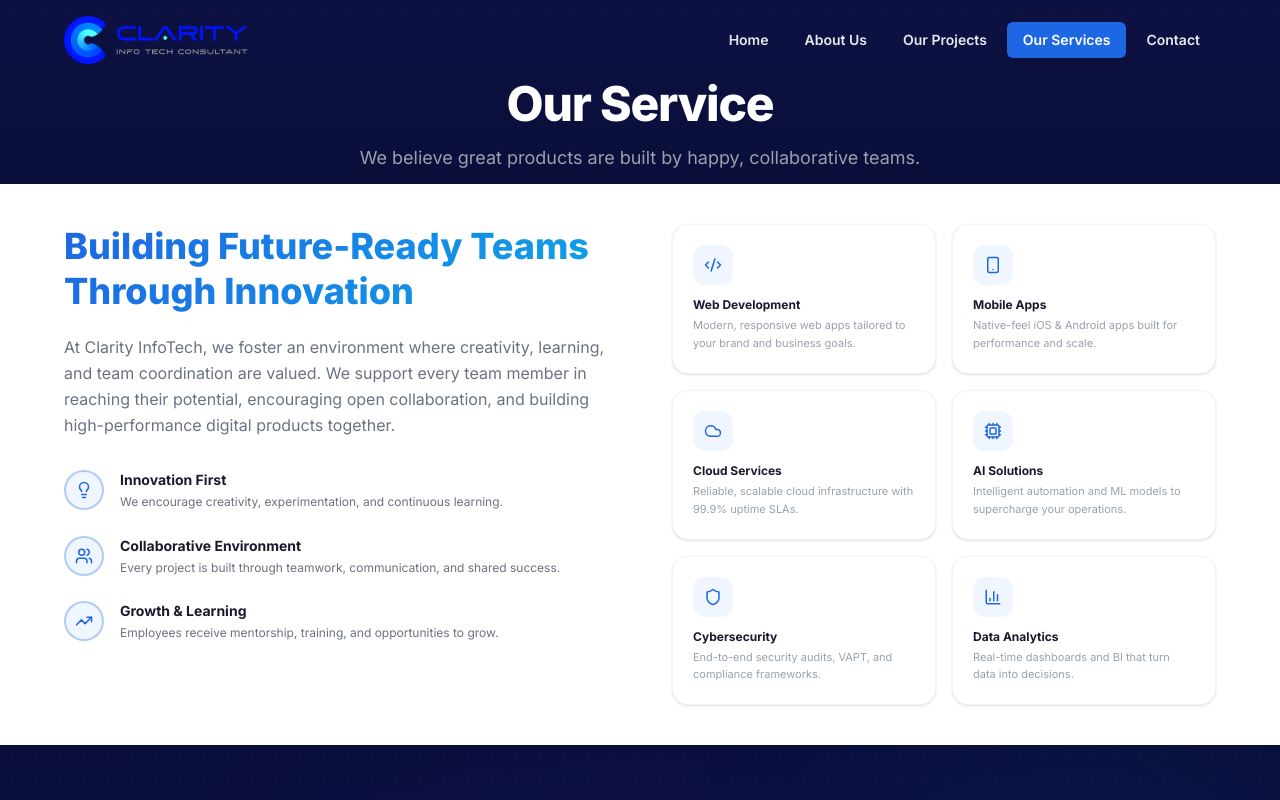
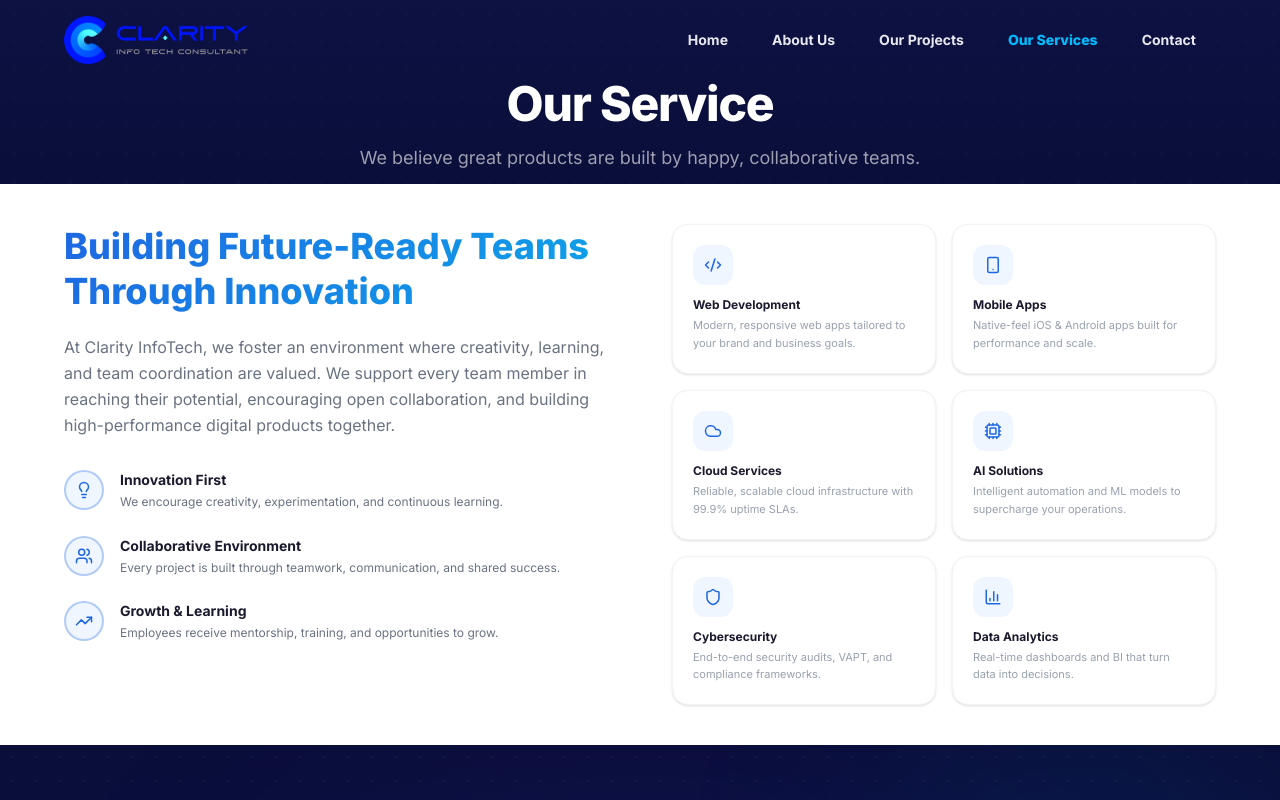
Before and after one commit to Zubairyasalam/Clarity-InfoTech, a Next.js app: page /our-services in a window 1280 px wide. Shown: the top 800 px of the page. Built offline with nearby package versions, Linux system fonts and the light colour scheme.

Commit message:
Style active Our Services header link consistently with other pages

```diff
--- a/src/app/our-services/page.js
+++ b/src/app/our-services/page.js
@@ -204,8 +204,19 @@ export default function OurServicesPage() {
             {headerData.links.map((link) => {
               const isActive = link.label === "Our Services";
               return (
-                <a key={link.label} href={link.url}
-                  className={`px-4 py-2 font-semibold text-sm transition-all duration-200 rounded-md ${isActive ? "bg-[#1E67E2] text-white" : isScrolled ? "text-gray-700 hover:text-[#1E67E2]" : "text-white/90 hover:text-white"}`}>
+                <a
+                  key={link.label}
+                  href={link.url}
+                  className={`px-5 py-2 font-bold text-sm transition-colors duration-200 ${
+                    isScrolled
+                      ? isActive
+                        ? "text-indigo-600 font-extrabold"
+                        : "text-slate-900 hover:text-indigo-600"
+                      : isActive
+                        ? "text-sky-400 font-extrabold"
+                        : "text-white/90 hover:text-white"
+                  }`}
+                >
                   {link.label}
                 </a>
               );
```
